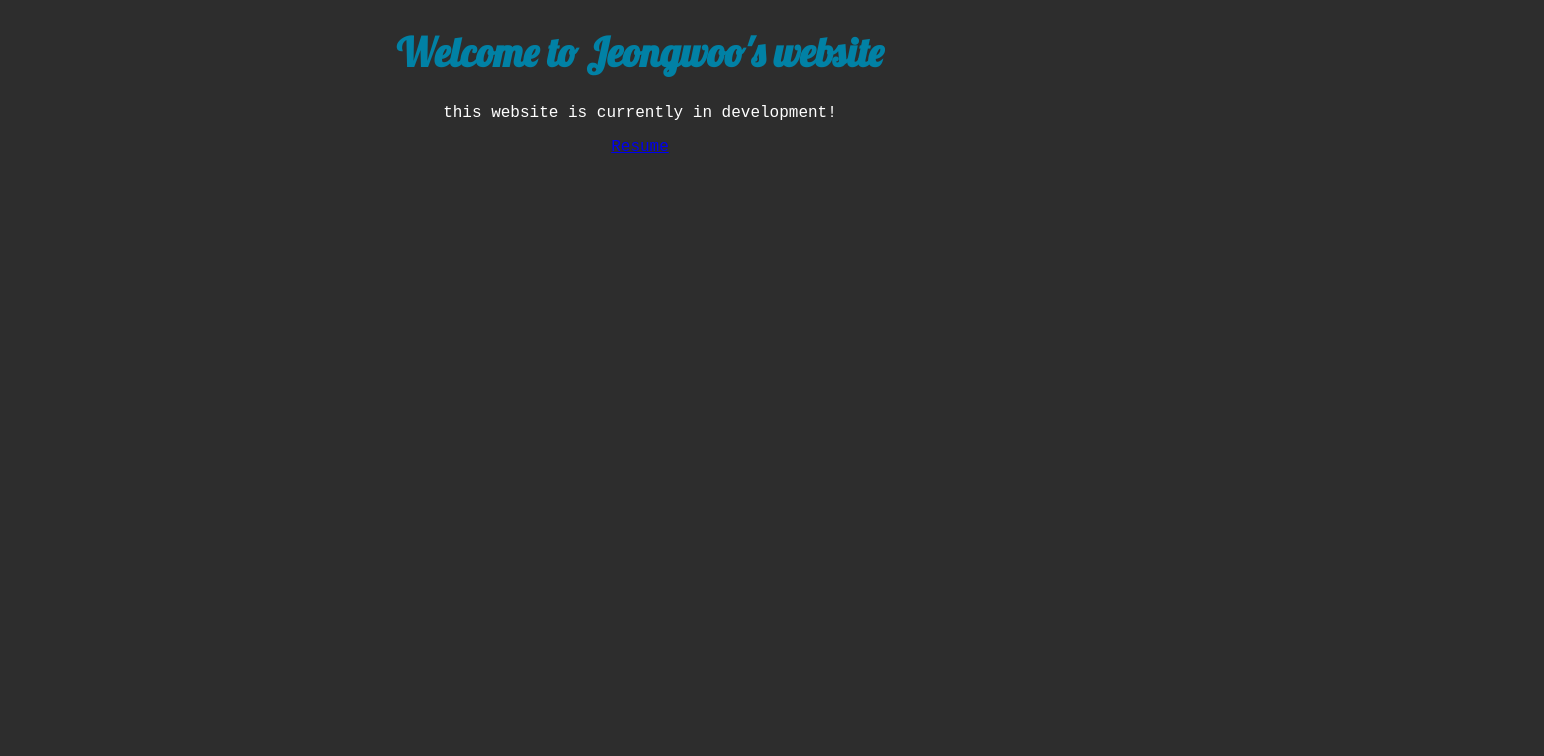
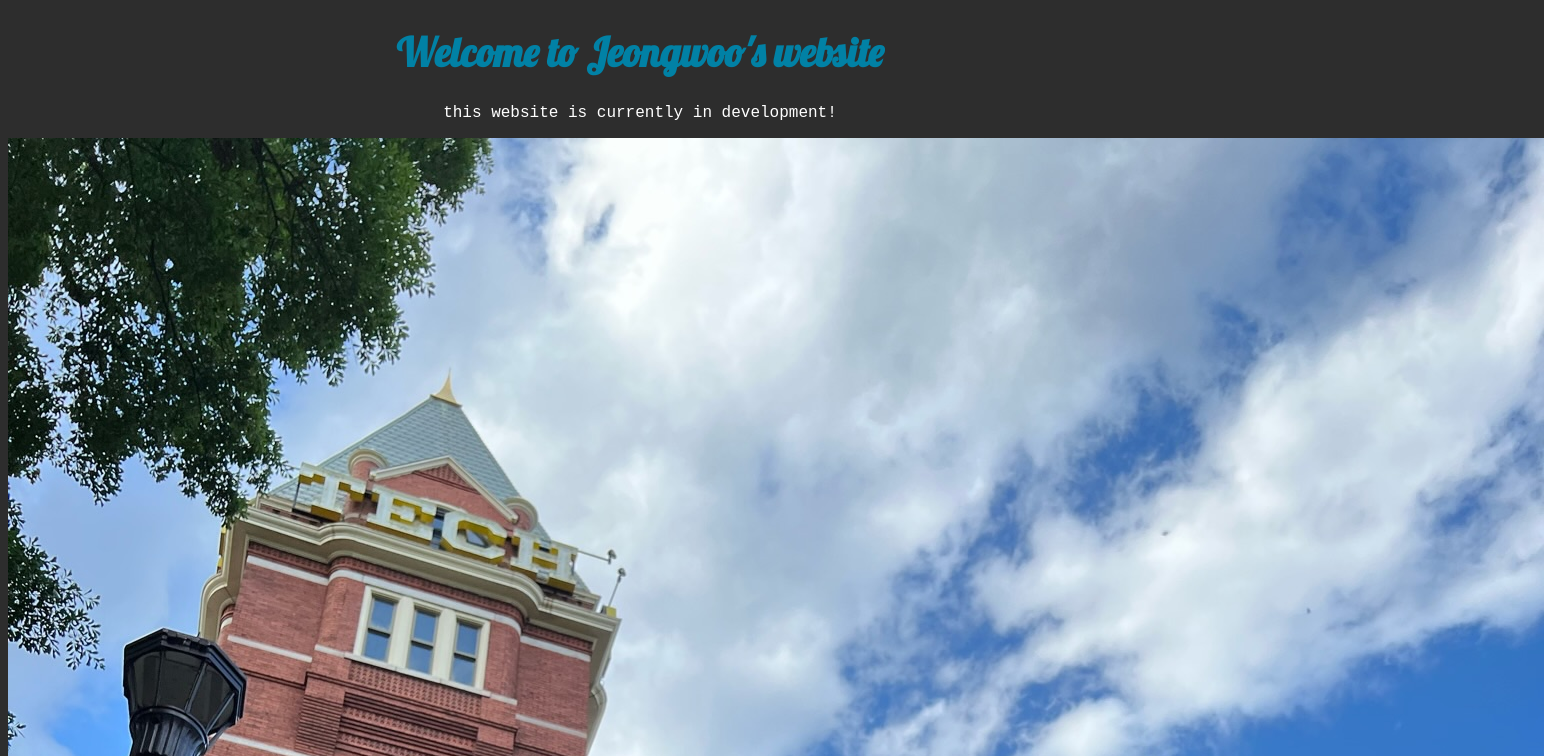
Before and after one commit to jwcho0609/jwcho0609.github.io, a plain HTML site: page index.html in a window 1280 px wide. Shown: the top 756 px of the page, 1544 px wide, since content can reach past the window. Drawn offline with Linux system fonts and the light colour scheme.

Commit message:
image addition

```diff
--- a/index.html
+++ b/index.html
@@ -8,6 +8,7 @@
   <center>
     <h1>Welcome to Jeongwoo's website</h1>
     <p>this website is currently in development!</p>
+    </a><img src="/src/profile.JPG" alt="photo of me!"><br>
     <a href="/src/resume.pdf">Resume</a>
   </center>
 </body>
```
Also changed, not shown: src/profile.JPG (added), 2 other files.
